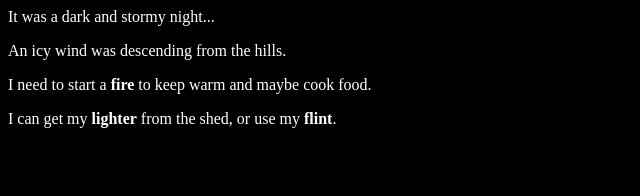
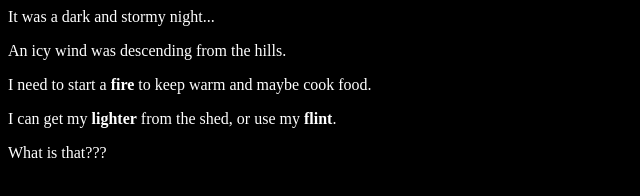
Before and after one commit to linwang314/fireside-story, a plain HTML site: page index.html in a window 1280 px wide. Shown: the whole page, without its empty margins (0-640 px from the left). Drawn offline with Linux system fonts and the light colour scheme.

Commit message:
added a fifth line in darker branch

```diff
--- a/index.html
+++ b/index.html
@@ -8,5 +8,6 @@
     <p>An icy wind was descending from the hills.</p>
     <p>I need to start a <b>fire</b> to keep warm and maybe cook food.</p>
     <p>I can get my <b>lighter</b> from the shed, or use my <b>flint</b>.</p>
+    <p>What is that???</p>
   </body>
 </html>
```
